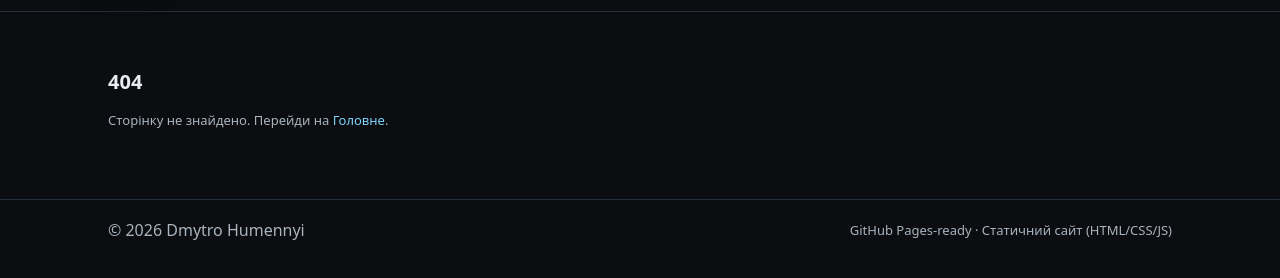
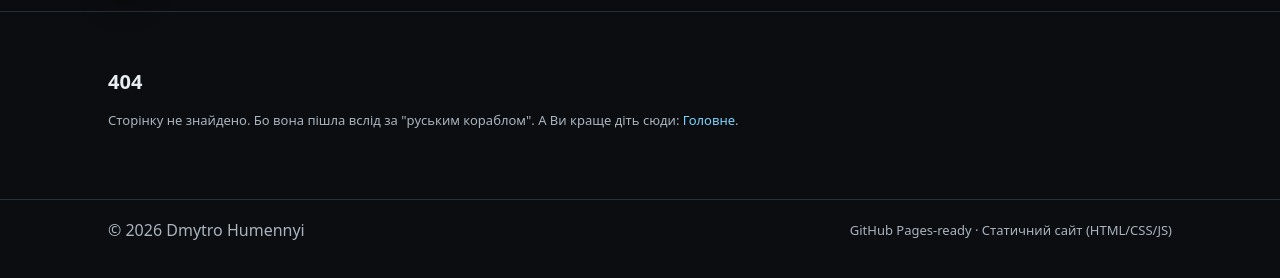
Before and after one commit to dmytrohumennyi/contimech, a plain HTML site: page 404.html in a window 1280 px wide. Shown: the part 60-338 px from the top of the page. Drawn offline with Linux system fonts and the light colour scheme.

Commit message:
russian ship

```diff
--- a/404.html
+++ b/404.html
@@ -31,7 +31,7 @@
   <main class="container">
 
 <h1 class="section-title">404</h1>
-<p class="meta">Сторінку не знайдено. Перейди на <a href="index.html">Головне</a>.</p>
+<p class="meta">Сторінку не знайдено. Бо вона пішла вслід за "руським кораблом". А Ви краще діть сюди: <a href="index.html">Головне</a>.</p>
 
   </main>
   <footer class="footer">
```
